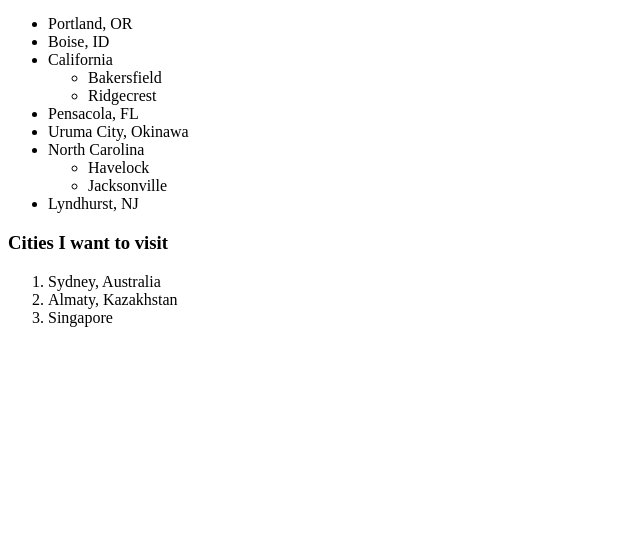
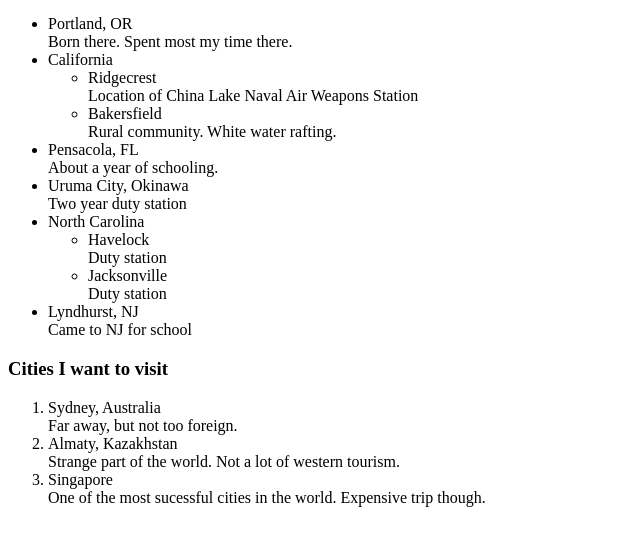
Before and after one commit to JonReuter/html-exercise, a plain HTML site: page index.html in a window 1280 px wide. Shown: the part 44-590 px from the top of the page, without its empty margins (0-640 px from the left). Drawn offline with Linux system fonts and the light colour scheme.

Commit message:
Explanations

```diff
--- a/index.html
+++ b/index.html
@@ -12,28 +12,39 @@
 <h3>Places I've lived</h3>
     <ul>
         <li>Portland, OR</li>
-        <li>Boise, ID</li>
+        Born there. Spent most my time there.
         <li>California
             <ul>
+
+                <li>Ridgecrest</li>
+                Location of China Lake Naval Air Weapons Station
                 <li>Bakersfield</li>
-                <li>Ridgecrest</li>
+                Rural community. White water rafting.
             </ul>
         </li>
         <li>Pensacola, FL</li>
+        About a year of schooling.
         <li>Uruma City, Okinawa</li>
+        Two year duty station
         <li>North Carolina
             <ul>
                 <li>Havelock</li>
+                Duty station
                 <li>Jacksonville</li>
+                Duty station
             </ul>
         </li>
         <li>Lyndhurst, NJ</li>
+        Came to NJ for school
     </ul>
 <h3>Cities I want to visit</h3>
     <ol>
         <li>Sydney, Australia</li>
+        Far away, but not too foreign.
         <li>Almaty, Kazakhstan</li>
+        Strange part of the world. Not a lot of western tourism.
         <li>Singapore</li>
+        One of the most sucessful cities in the world. Expensive trip though.
     </ol>
 
 
```
